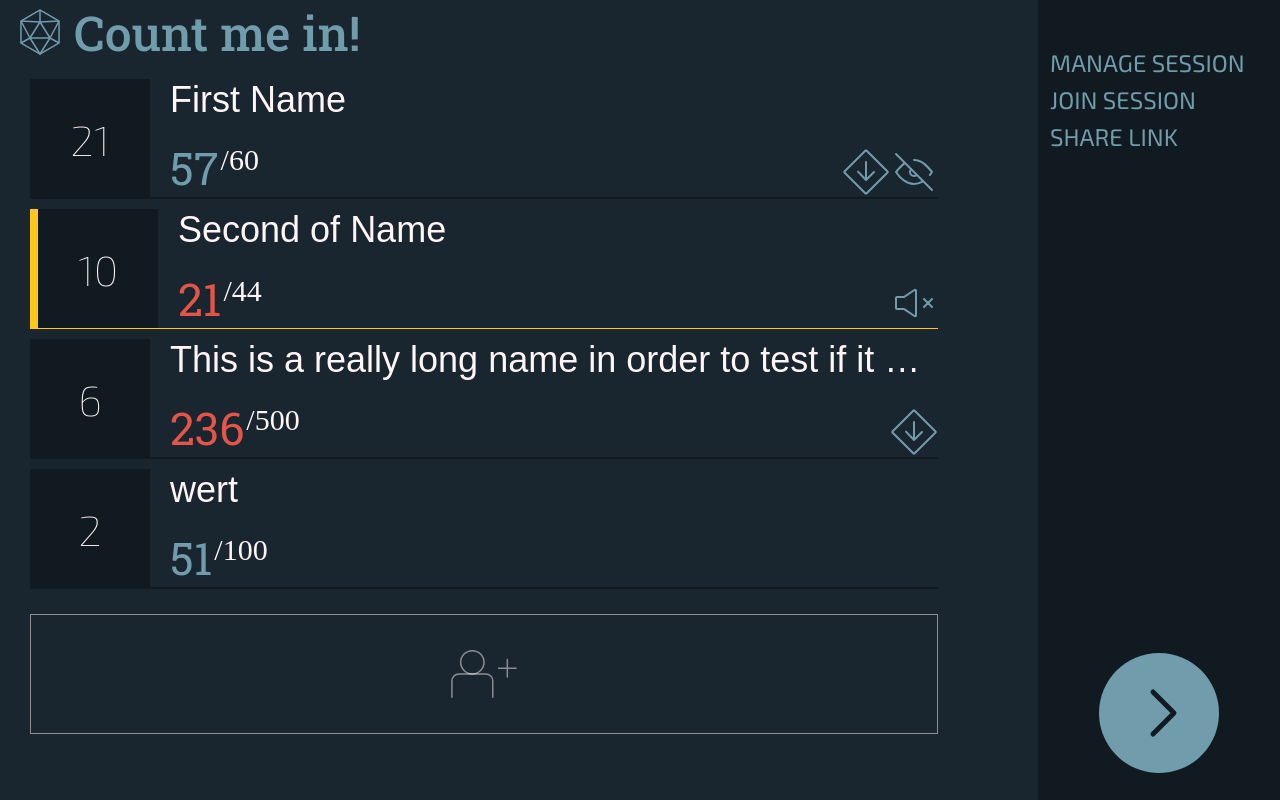
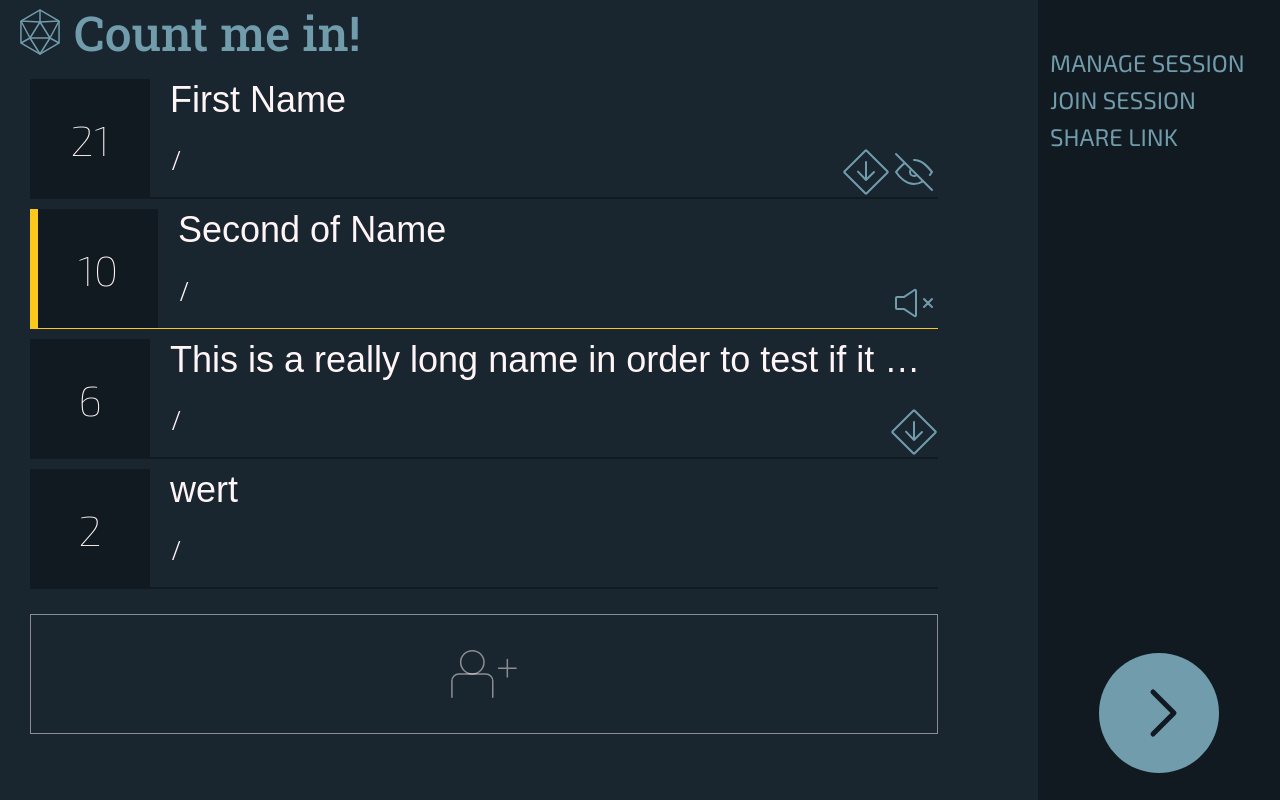
Before and after one commit to farac/proj-hci, a Next.js app: page / in a window 1280 px wide. Built offline with nearby package versions, Linux system fonts and the light colour scheme; no server answers; the database is empty; a web font is replaced by a local one.

Commit message:
healthHolder hooked to db

```diff
--- a/components/initiativeEntries.tsx
+++ b/components/initiativeEntries.tsx
@@ -1,3 +1,4 @@
+"use client";
 import Image from "next/image";
 import e from "../constants/entries.json";
 import Icons from "../public/conditions/importCondIcons";
@@ -19,10 +20,8 @@ export default function IntiativeEntries() {
       <div className={styles.rightsideHolder}>
         <p className={styles.nameText}>{entry.name}</p>
         <div className={styles.bottomRowHolder}>
-          <HealthHolder
-            currentHp={entry.current_hp}
-            maxHp={entry.max_hp}
-          ></HealthHolder>
+          {/* todo: change me */}
+          <HealthHolder sessionId={0} entryId={entry.id}></HealthHolder>
           <IconBelt conditions={entry.conditions}></IconBelt>
         </div>
       </div>
--- a/components/initiative_entry_components/healthHolder.tsx
+++ b/components/initiative_entry_components/healthHolder.tsx
@@ -1,12 +1,39 @@
+"use client";
+import { useEffect, useState } from "react";
+import { ref, onValue } from "firebase/database";
+
 import styles from "@/components/initiative_entry_components/healthHolder.module.scss";
+import { database } from "@/firebaseConfig";
 
 export default function HealthHolder({
-  currentHp,
-  maxHp,
+  sessionId,
+  entryId,
 }: {
-  currentHp: number;
-  maxHp: number;
+  sessionId: number;
+  entryId: number;
 }) {
+  const [currentHp, setCurrentHp] = useState(0);
+  const [maxHp, setMaxHp] = useState(1);
+
+  useEffect(() => {
+    const currentHpRef = ref(
+      database,
+      "sessions/" + sessionId + "/entries/" + entryId + "/current_hp"
+    );
+    const maxHpRef = ref(
+      database,
+      "sessions/" + sessionId + "/entries/" + entryId + "/max_hp"
+    );
+    onValue(currentHpRef, (snapshot) => {
+      const val = snapshot.val();
+      setCurrentHp(val);
+    });
+    onValue(maxHpRef, (snapshot) => {
+      const val = snapshot.val();
+      setMaxHp(val);
+    });
+  });
+
   return (
     <div className={styles.healthHolder}>
       <p
--- a/constants/entries.json
+++ b/constants/entries.json
@@ -1,6 +1,6 @@
 [
     {
-        "id": 1,
+        "id": 0,
         "initiative_roll": 21,
         "is_current_turn": false,
         "name": "First Name",
@@ -12,7 +12,7 @@
         ]
     },
     {
-        "id": 2,
+        "id": 1,
         "initiative_roll": 10,
         "is_current_turn": true,
         "name": "Second of Name",
@@ -24,7 +24,7 @@
         ]
     },
     {
-        "id": 3,
+        "id": 2,
         "initiative_roll": 6,
         "is_current_turn": false,
         "name": "This is a really long name in order to test if it can by doing bla bla lorem ipsum and on and on and on bla bla bla bla bwebadfwadawd",
@@ -35,7 +35,7 @@
         ]
     },
     {
-        "id": 4,
+        "id": 3,
         "initiative_roll": 2,
         "is_current_turn": false,
         "name": "wert",
--- a/pages/index.tsx
+++ b/pages/index.tsx
@@ -1,3 +1,4 @@
+"use client";
 import Head from "next/head";
 import styles from "@/styles/Index.module.scss";
 import Header from "@/components/header";
```
Also changed, not shown: components/initiative_entry_components/iconBelt.tsx (+6 -3 lines).
